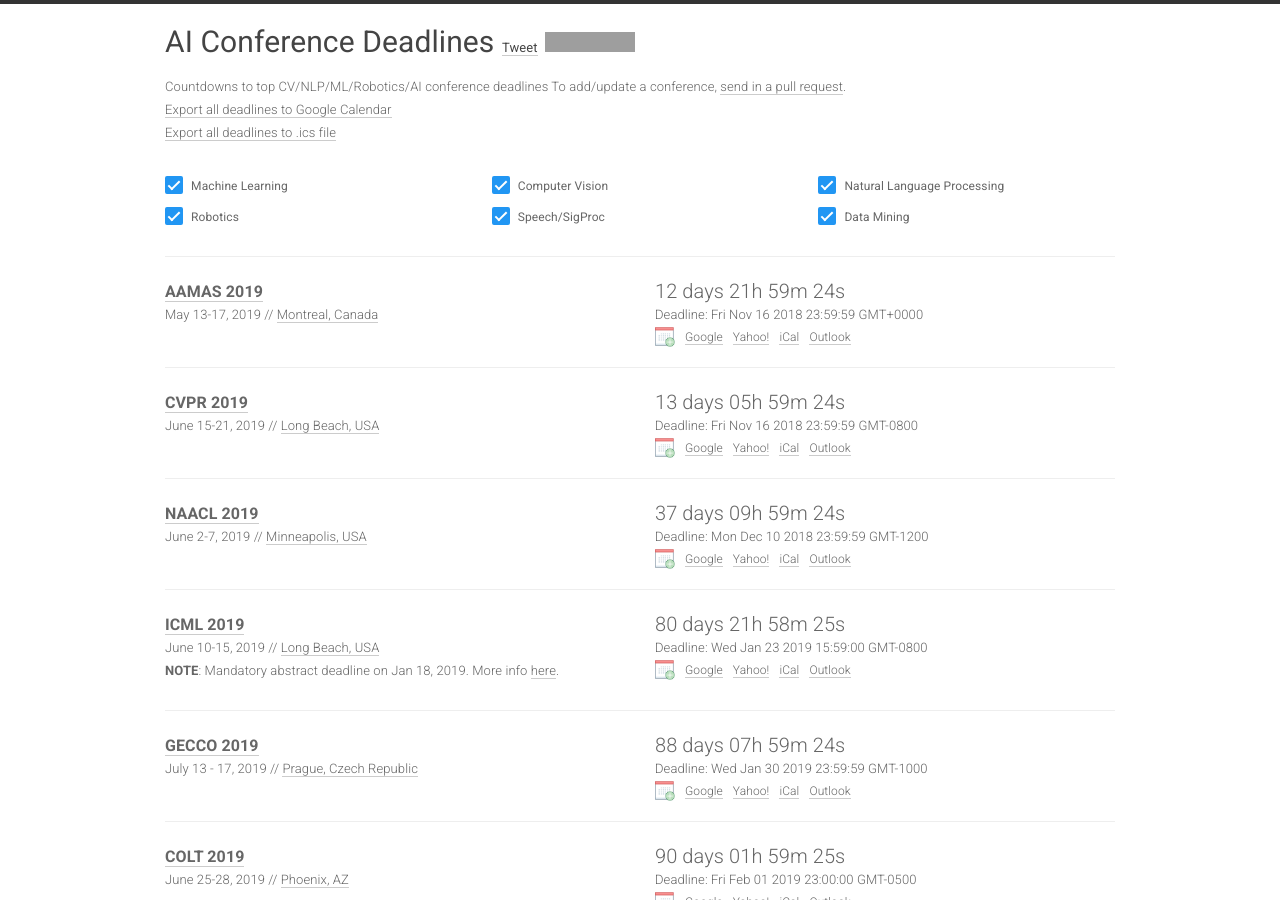
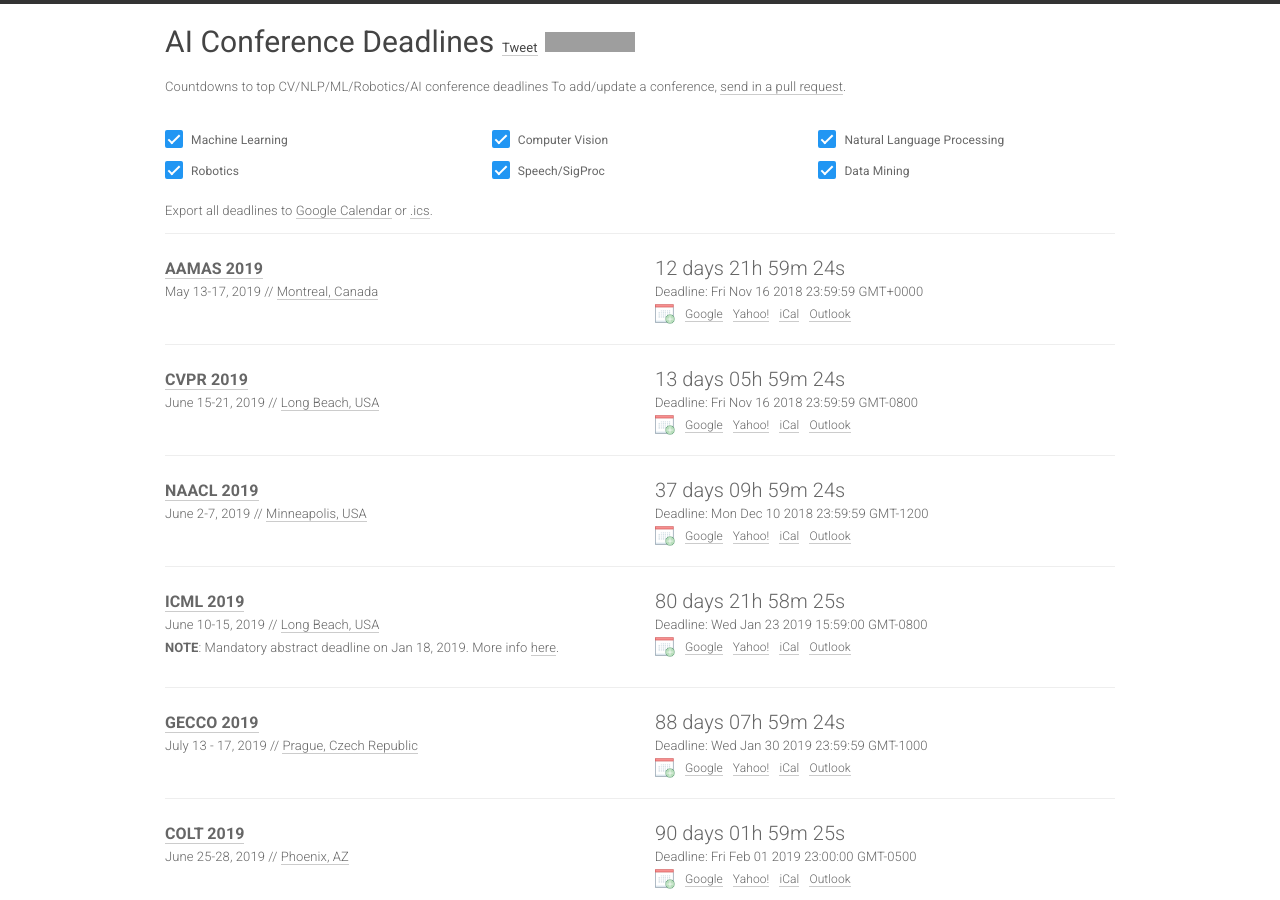
Before and after one commit to paperswithcode/ai-deadlines, a Jekyll site: the page built from index.html, in a window 1280 px wide and 900 px high. Built offline with Jekyll 4.4.1, drawn with Linux system fonts in a browser that asks for light colours; nearby versions of some CDN libraries; comment, search, counter and statistics services are not loaded; grey boxes are pictures that could not be loaded.

Commit message:
Minor rewording

```diff
--- a/_layouts/home.html
+++ b/_layouts/home.html
@@ -32,10 +32,6 @@
                 <div class="meta col-xs-12">
                   {{ site.description }}
                   To add/update a conference, <a target="_blank" href="//github.com/{{ site.github_username }}/{{ site.github_repo }}">send in a pull request</a>.
-                  <br>
-                  <a href="https://calendar.google.com/calendar/r?cid={{ site.url }}/calendar.ics">Export all deadlines to Google Calendar</a>
-                  <br>
-                  <a href="/calendar.ics">Export all deadlines to .ics file</a>
                 </div>
             </div>
             <br>
@@ -56,6 +52,11 @@
                     </div>
                   </form>
                 <!-- </div> -->
+              </div>
+            </div>
+            <div class="row">
+              <div class="meta col-xs-12">
+                Export all deadlines to <a href="https://calendar.google.com/calendar/r?cid={{ site.url }}/ai-deadlines.ics">Google Calendar</a> or <a href="/ai-deadlines.ics">.ics</a>.
               </div>
             </div>
         </div>
```
Also changed, not shown: 2 other files.
